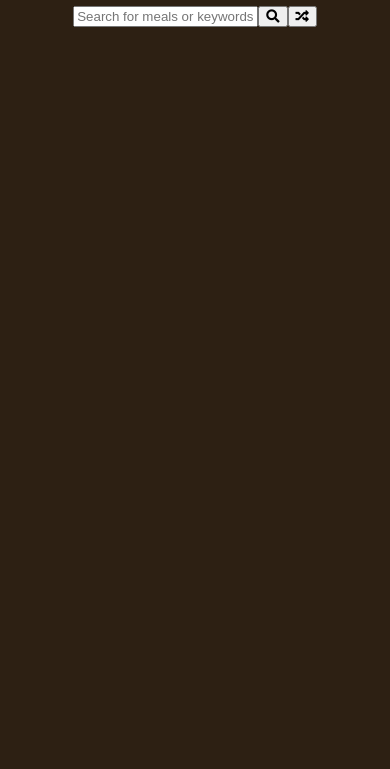
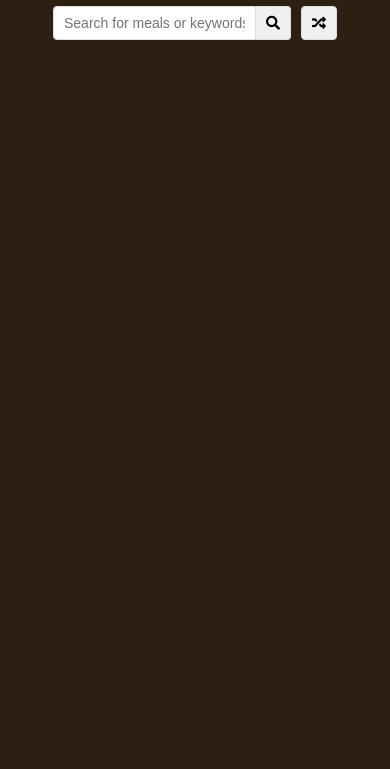
Before and after one commit to dzhambov/Meal-Finder, a plain HTML site: page index.html in a window 390 px wide. Shown: the part 75-844 px from the top of the page. Drawn offline with Linux system fonts and the light colour scheme.

Commit message:
add media queries.

```diff
--- a/style.css
+++ b/style.css
@@ -22,3 +22,42 @@ body {
 .flex {
   display: flex;
 }
+
+input,
+button {
+  border: 1px solid #dedede;
+  border-top-left-radius: 4px;
+  border-bottom-left-radius: 4px;
+  font-size: 14px;
+  padding: 8px 10px;
+  margin: 0;
+}
+
+input[type="text"] {
+  width: 350px;
+}
+
+.search-btn {
+  cursor: pointer;
+  border-left: 0;
+  border-radius: 0;
+  border-top-right-radius: 4px;
+  border-bottom-right-radius: 4px;
+}
+
+.random-btn {
+  cursor: pointer;
+  margin-left: 10px;
+  border-top-right-radius: 4px;
+  border-bottom-right-radius: 4px;
+}
+
+@media(max-width: 800px) {}
+
+@media(max-width: 700px) {}
+
+@media(max-width: 500px) {
+  input[type="text"] {
+    width: 100%;
+  }
+}
```
